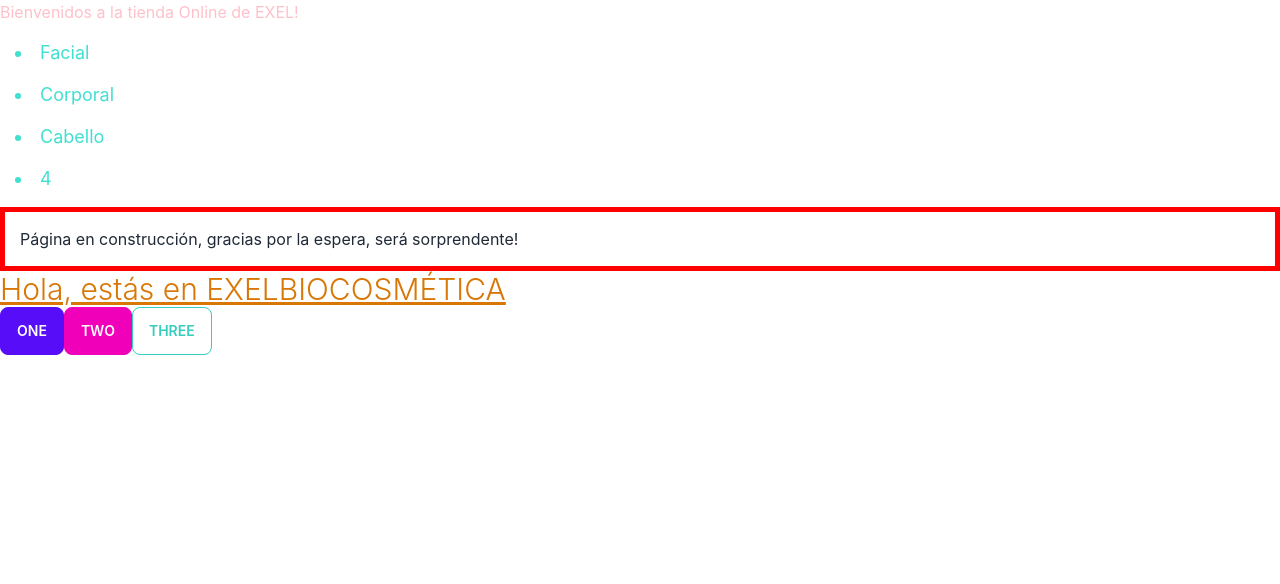
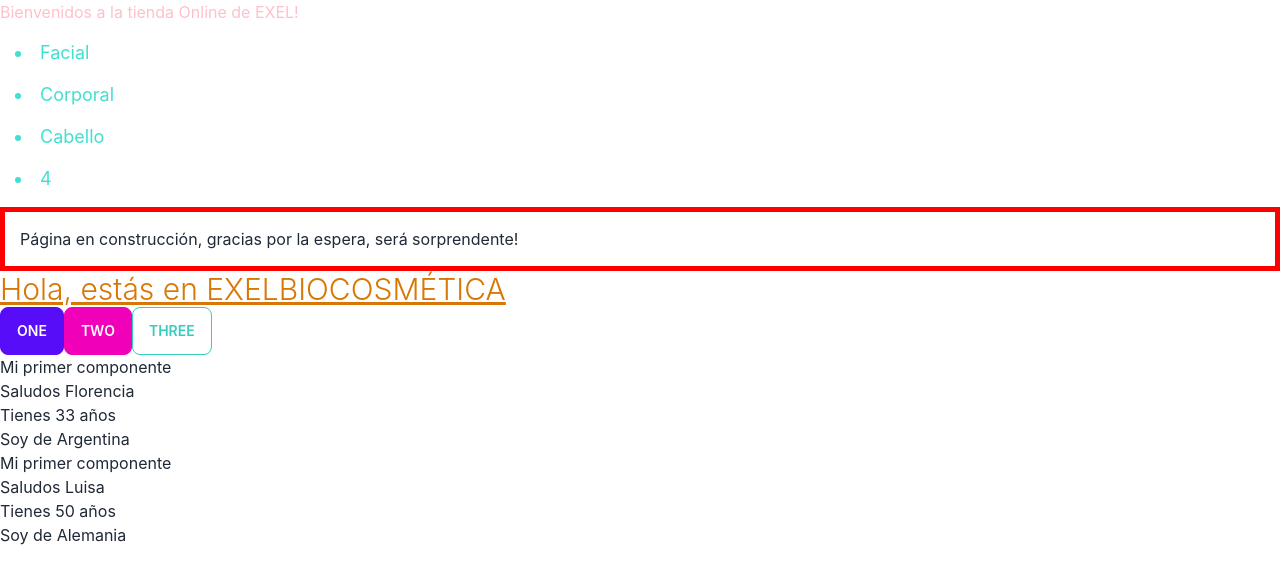
Before and after one commit to Florcha/Tienda-Exel-Online, a React (Create React App) app: page / in a window 1280 px wide. Shown: the top 584 px of the page. Built offline with nearby package versions, Linux system fonts and the light colour scheme.

Commit message:
Agrego componentes y props

```diff
--- a/src/App.js
+++ b/src/App.js
@@ -1,7 +1,10 @@
 import logo from './logo.svg';
 import './App.css';
+import Saludo from './components/Saludo';
 
 function App() {
+
+  const miFuncion = () => {}
 
   const styleP = {
     padding: '15px',
@@ -26,6 +29,8 @@ function App() {
       <button class="btn btn-primary">One</button>
       <button class="btn btn-secondary">Two</button>
       <button class="btn btn-accent btn-outline">Three</button>
+      <Saludo name='Florencia' age='33' nationality='Argentina' action={miFuncion}/>
+      <Saludo name='Luisa' age='50' nationality='Alemania'/>
     </>
   );
 }
--- /dev/null
+++ b/src/components/Saludo.jsx
@@ -0,0 +1,14 @@
+const Saludo = (props) => {
+
+    // props.action ===> miFuncion()
+    return (
+        <>
+            <h1>Mi primer componente</h1>
+            <div>Saludos {props.name}</div>
+            <div>Tienes {props.age} años</div>
+            <div>Soy de {props.nationality}</div>
+        </>
+    )
+}
+
+export default Saludo
```
